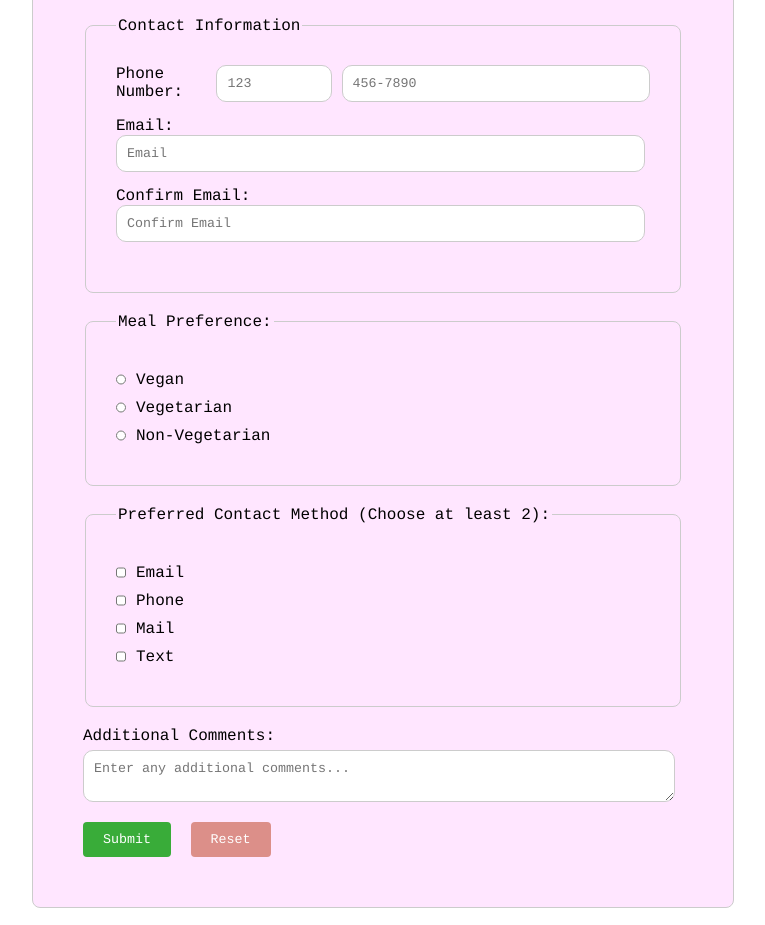
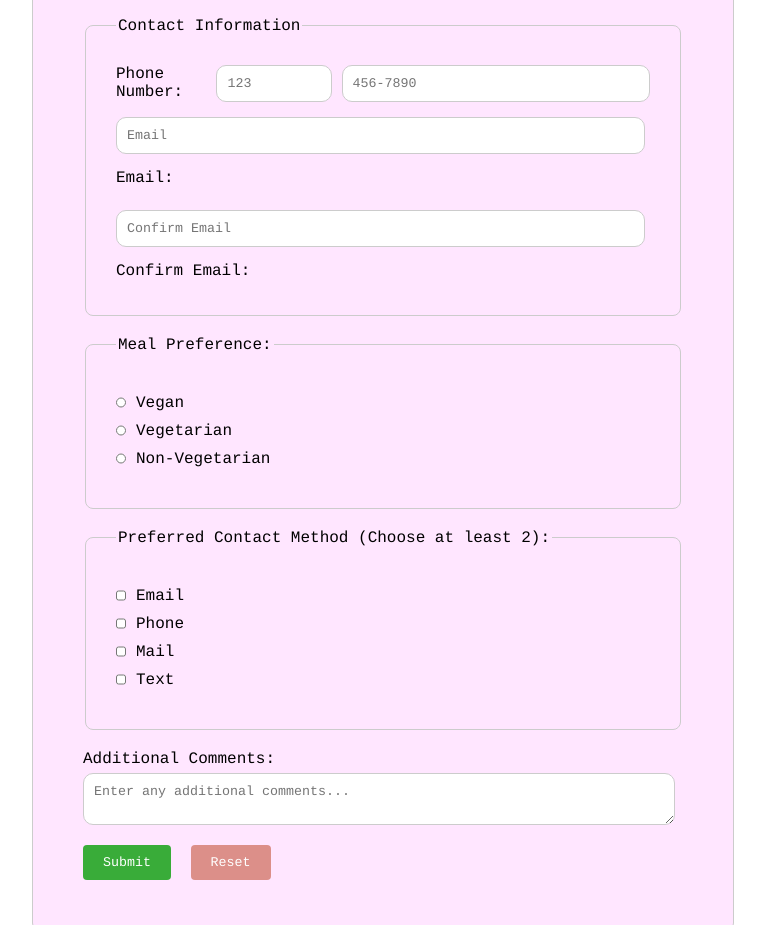
Before and after one commit to jokliew/cmst388, a plain HTML site: page project2/index.html in a window 1280 px wide. Shown: the part 989-1914 px from the top of the page, without its empty margins (257-1022 px from the left). Drawn offline with Linux system fonts and the light colour scheme.

Commit message:
html validation3

```diff
--- a/project2/index.html
+++ b/project2/index.html
@@ -102,13 +102,14 @@
     </div>
 
 
-      <div class="email-confirmation">
-        <label>
-          Email:<input type="email" id="email" name="email" placeholder="Email" required>
-      </legend>
+  <div class="email-confirmation">
+
+    <label>
+      <input type="email" id="email" name="email" placeholder="Email" required>Email:
+    </label>
     <br>
-    <label>Confirm Email:
-    <input type="email" id="confirmEmail" name="confirmEmail" placeholder="Confirm Email" required>
+    <label>
+      <input type="email" id="confirmEmail" name="confirmEmail" placeholder="Confirm Email" required>Confirm Email:
     </label>
   </div>
   </fieldset>
```
